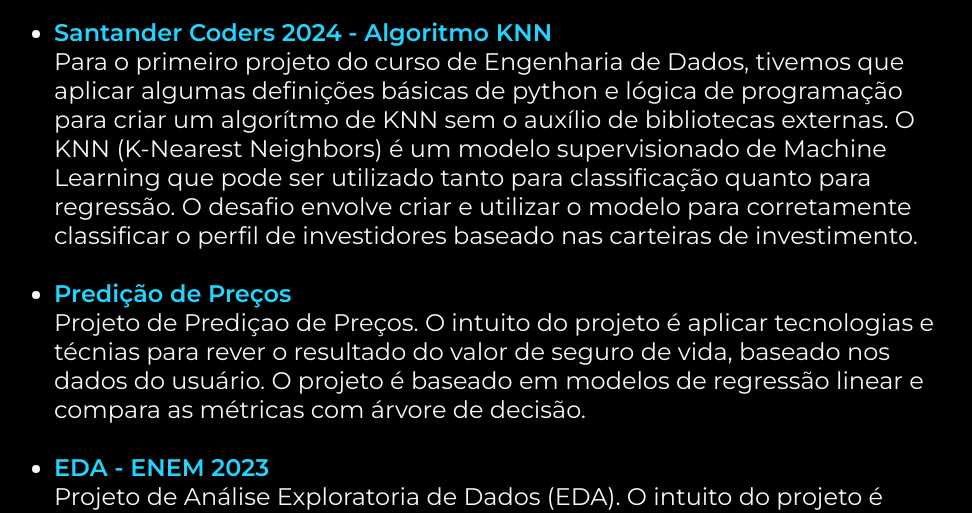
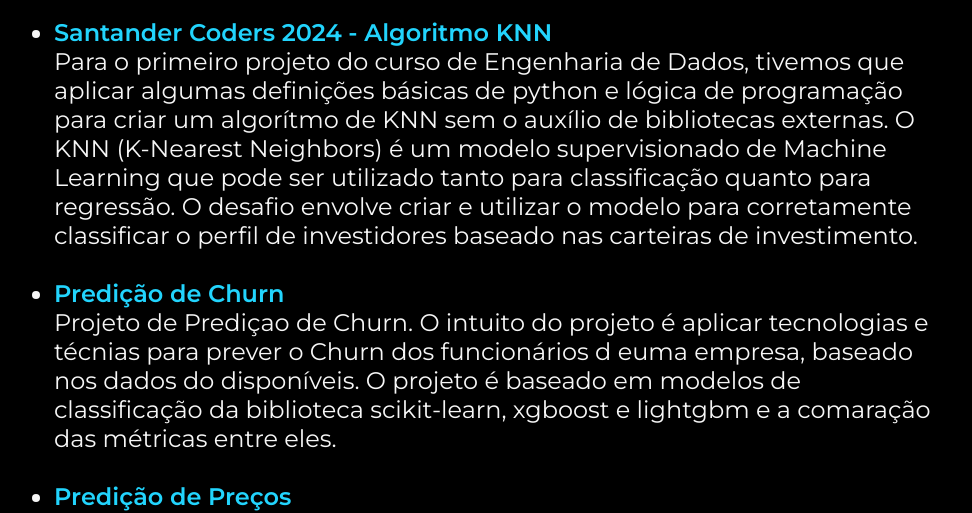
Before and after one commit to NicolasSP90/portfolio_curriculo, a plain HTML site: page projetos.html in a window 1280 px wide. Shown: the part 290-803 px from the top of the page, without its empty margins (138-1110 px from the left). Drawn offline with nearby package versions, Linux system fonts and the light colour scheme.

Commit message:
Projeto Churn Adicionado

```diff
--- a/projetos.html
+++ b/projetos.html
@@ -32,8 +32,12 @@
                     Para o primeiro projeto do curso de Engenharia de Dados, tivemos que aplicar algumas definições básicas de python e lógica de programação para criar um algorítmo de KNN sem o auxílio de bibliotecas externas. O KNN (K-Nearest Neighbors) é um modelo supervisionado de Machine Learning que pode ser utilizado tanto para classificação quanto para regressão. O desafio envolve criar e utilizar o modelo para corretamente classificar o perfil de investidores baseado nas carteiras de investimento.
                 </p><br></li>
 
+                <li><p><a class="apresentacao__links__projetos" href="https://github.com/NicolasSP90/Predicao_Precos" target="_blank">Predição de Churn</a><br>
+                    Projeto de Prediçao de Churn. O intuito do projeto é aplicar tecnologias e técnias para prever o Churn dos funcionários d euma empresa, baseado nos dados do disponíveis. O projeto é baseado em modelos de classificação da biblioteca scikit-learn, xgboost e lightgbm e a comaração das métricas entre eles.
+                </p><br></li>
+
                 <li><p><a class="apresentacao__links__projetos" href="https://github.com/NicolasSP90/Predicao_Precos" target="_blank">Predição de Preços</a><br>
-                    Projeto de Prediçao de Preços. O intuito do projeto é aplicar tecnologias e técnias para rever o resultado do valor de seguro de vida, baseado nos dados do usuário. O projeto é baseado em modelos de regressão linear e compara as métricas com árvore de decisão.
+                    Projeto de Prediçao de Preços. O intuito do projeto é aplicar tecnologias e técnias para prever o resultado do valor de seguro de vida, baseado nos dados do usuário. O projeto é baseado em modelos de regressão linear e compara as métricas com árvore de decisão.
                 </p><br></li>
 
                 <li><p><a class="apresentacao__links__projetos" href="https://github.com/NicolasSP90/EDA_ENEM2023" target="_blank">EDA - ENEM 2023</a><br>
```
